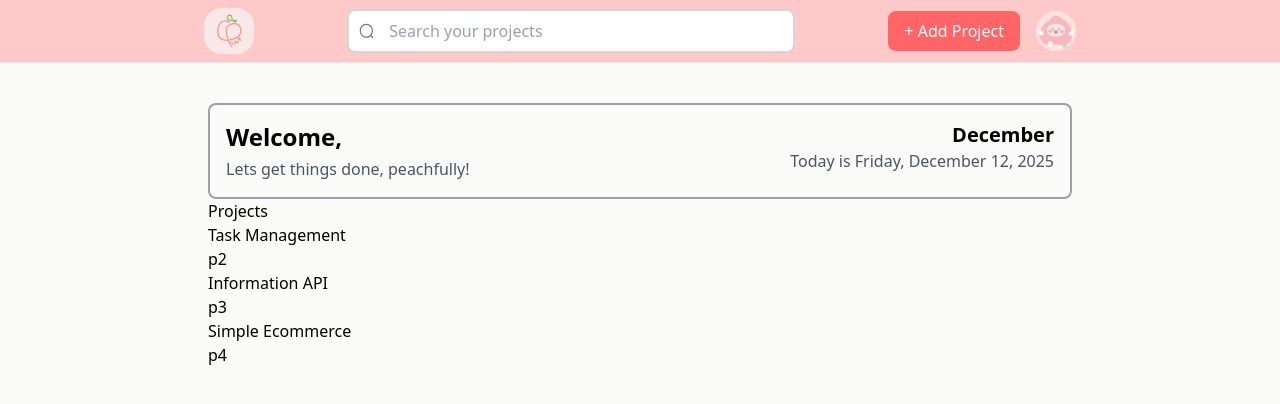
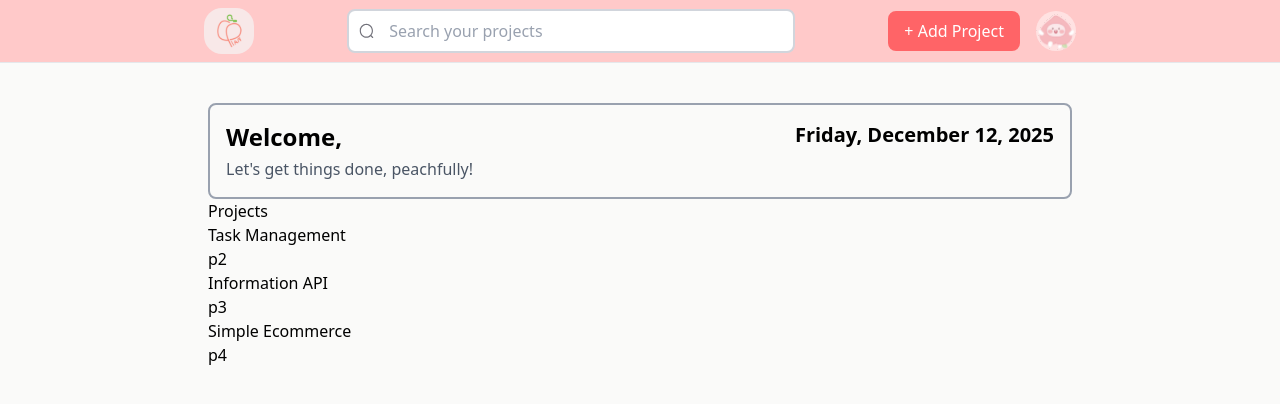
Before and after one commit to aletheaalmas/peachplan, a React (Vite) app: page / in a window 1280 px wide. Shown: the top 404 px of the page. Built offline with nearby package versions, Linux system fonts and the light colour scheme.

Commit message:
feat: simplify welcome date

```diff
--- a/src/components/welcome.tsx
+++ b/src/components/welcome.tsx
@@ -1,5 +1,6 @@
 export function Welcome() {
   const today = new Date();
+
   const fullDate = today.toLocaleDateString("en-US", {
     weekday: "long",
     month: "long",
@@ -7,25 +8,20 @@ export function Welcome() {
     year: "numeric",
   });
 
-  const month = today.toLocaleDateString("en-US", {
-    month: "long",
-  });
-
   return (
-    <div className="mt-6 rounded-lg border-2 border-gray-400 p-4">
+    <section className="mt-6 rounded-lg border-2 border-gray-400 p-4">
       <div className="flex items-start justify-between">
         <div>
           <h2 className="text-2xl font-semibold">Welcome,</h2>
           <p className="mt-1 text-gray-600">
-            Lets get things done, peachfully!
+            Let's get things done, peachfully!
           </p>
         </div>
 
         <div className="text-right">
-          <h2 className="text-xl font-semibold">{month}</h2>
-          <p className="text-gray-600">Today is {fullDate}</p>
+          <h2 className="text-xl font-semibold">{fullDate}</h2>
         </div>
       </div>
-    </div>
+    </section>
   );
 }
```
